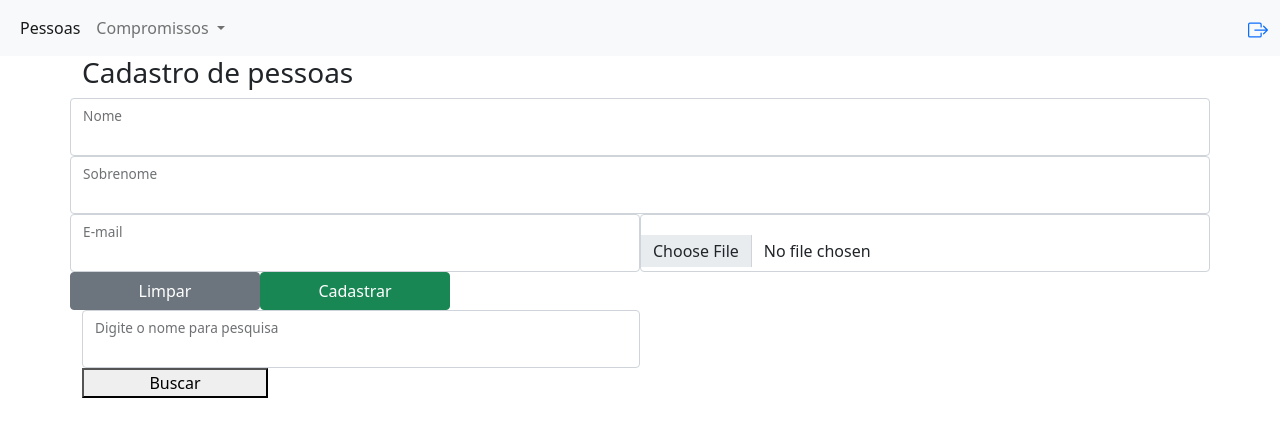
After one commit to indianaraamancio/agendacompromissosfinal, a PHP site: page /php/pessoasform.php in a window 1280 px wide. The commit adds this page. Shown: the top 437 px of the page. Run offline with PHP 8.4, Linux system fonts and the light colour scheme.

Commit message:
Ajustar cadastro de pessoas

```diff
--- a/php/menusecretaria.php
+++ b/php/menusecretaria.php
@@ -3,7 +3,7 @@
     <div class="collapse navbar-collapse" id="navbarSupportedContent">
       <ul class="navbar-nav me-auto mb-2 mb-lg-0">
         <li class="nav-item">
-          <a class="nav-link active" aria-current="page" href="#">Pessoas</a>
+          <a class="nav-link active" aria-current="page" href="pessoasform.php">Pessoas</a>
         </li>
         <li class="nav-item dropdown">
           <a class="nav-link dropdown-toggle" href="#" id="navbarDropdown" role="button" data-bs-toggle="dropdown" aria-expanded="false">
--- /dev/null
+++ b/php/pessoasform.php
@@ -0,0 +1,59 @@
+<!DOCTYPE html>
+<html lang="pt-br">
+<head>
+    <meta charset="UTF-8">
+    <meta http-equiv="X-UA-Compatible" content="IE=edge">
+    <meta name="viewport" content="width=device-width, initial-scale=1.0">
+    <title>Agenda de compromissos - Secretária</title>
+    <!-- CSS only -->
+    <link href="https://cdn.jsdelivr.net/npm/bootstrap@5.1.3/dist/css/bootstrap.min.css" rel="stylesheet" integrity="sha384-1BmE4kWBq78iYhFldvKuhfTAU6auU8tT94WrHftjDbrCEXSU1oBoqyl2QvZ6jIW3" crossorigin="anonymous">
+    <!-- JavaScript Bundle with Popper -->
+    <script src="https://cdn.jsdelivr.net/npm/bootstrap@5.1.3/dist/js/bootstrap.bundle.min.js" integrity="sha384-ka7Sk0Gln4gmtz2MlQnikT1wXgYsOg+OMhuP+IlRH9sENBO0LRn5q+8nbTov4+1p" crossorigin="anonymous"></script>
+    <link rel="stylesheet" href="css/principalsecretaria.css">
+</head>
+<body>
+    <?php include("menusecretaria.php"); ?>
+
+    <div class="container formulario">
+
+    <div class="row">
+        <h3 class="col">Cadastro de pessoas </h3>
+    </div>
+        <form action="php/autenticacao.php" method="POST">
+
+            <div class="row form-floating">
+                <input type="text" name="nome" class="col form-control" id="nome" required>
+                <label for="nome" class="form-label">Nome</label>
+            </div>
+            <div class="row form-floating">
+                <input type="text" name="sobrenome" class="col form-control" id="sobrenome" required>
+                <label for="sobrenome" class="form-label">Sobrenome</label>
+            </div>
+
+            <div class="row form-floating">
+                <input type="email" name="email" class="col form-control" id="email" required>
+                <label for="email" class="form-label">E-mail</label>
+
+                <input type="file" name="foto" class="col form-control" id="foto" required>
+
+            </div>
+
+            <div class="row botoes">
+                <button type="reset" class="col-2 btn btn-secondary">Limpar</button>
+                <button type="submit" class="col-2 btn btn-success">Cadastrar</button>
+            </div>
+        </form>
+    </div>
+
+    <div class="container consulta">
+        <form action="#" method="get">
+            <div class="col-6 form-floating">
+                    <input type="text" name="nome" class="form-control" id="nome" required>
+                    <label for="nome" class="form-label">Digite o nome para pesquisa</label>
+            </div>
+            <button type="submit" class="col-2">Buscar</button>
+</form>
+    </div>
+
+</body>
+</html>
```
Also changed, not shown: index.php (+3 -4 lines).
